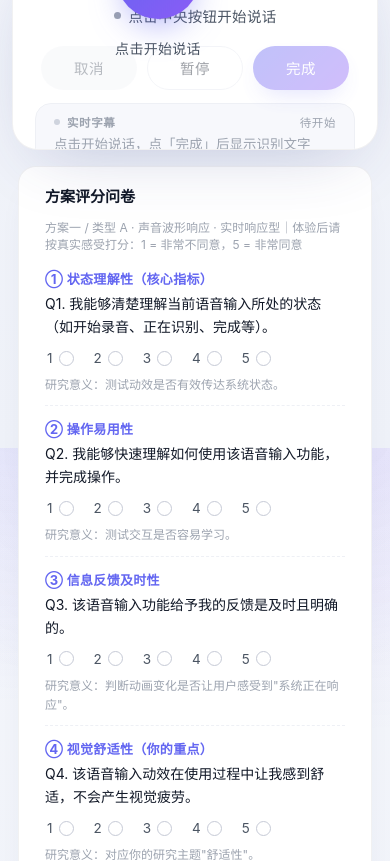
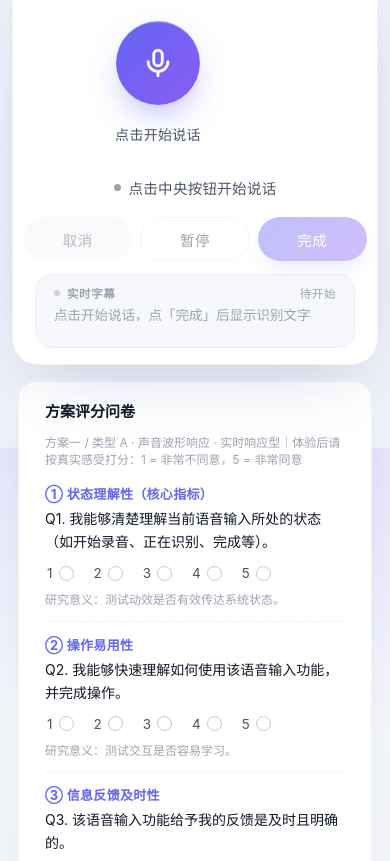
Before and after one commit to Camille723/voice-test, a website: page index.html in a window 390 px wide. Shown: the part 1240-2101 px from the top of the page. Drawn offline with Linux system fonts and the light colour scheme.

Commit message:
Add files via upload

```diff
--- a/index.html
+++ b/index.html
@@ -331,8 +331,12 @@
 
   @media (max-width:860px){
     body{padding:24px 12px 48px;}
-    .btn{min-width:96px;padding:0 18px;}
-    .controls{gap:10px;}
+    /* 窄屏下 16/9 会把卡片压到约 200px 高：stage 只剩几十像素，
+       导致麦克风按钮溢出压住状态栏/按钮，波形画布也被挤到看不见。
+       改为按视口宽度给出足够高度（约 4/5 竖屏比例）。 */
+    .card{aspect-ratio:auto;height:clamp(390px,108vw,470px);}
+    .controls{padding:0 10px;gap:8px;}
+    .btn{min-width:0;flex:0 1 116px;padding:0 12px;}
   }
 </style>
 </head>
```
